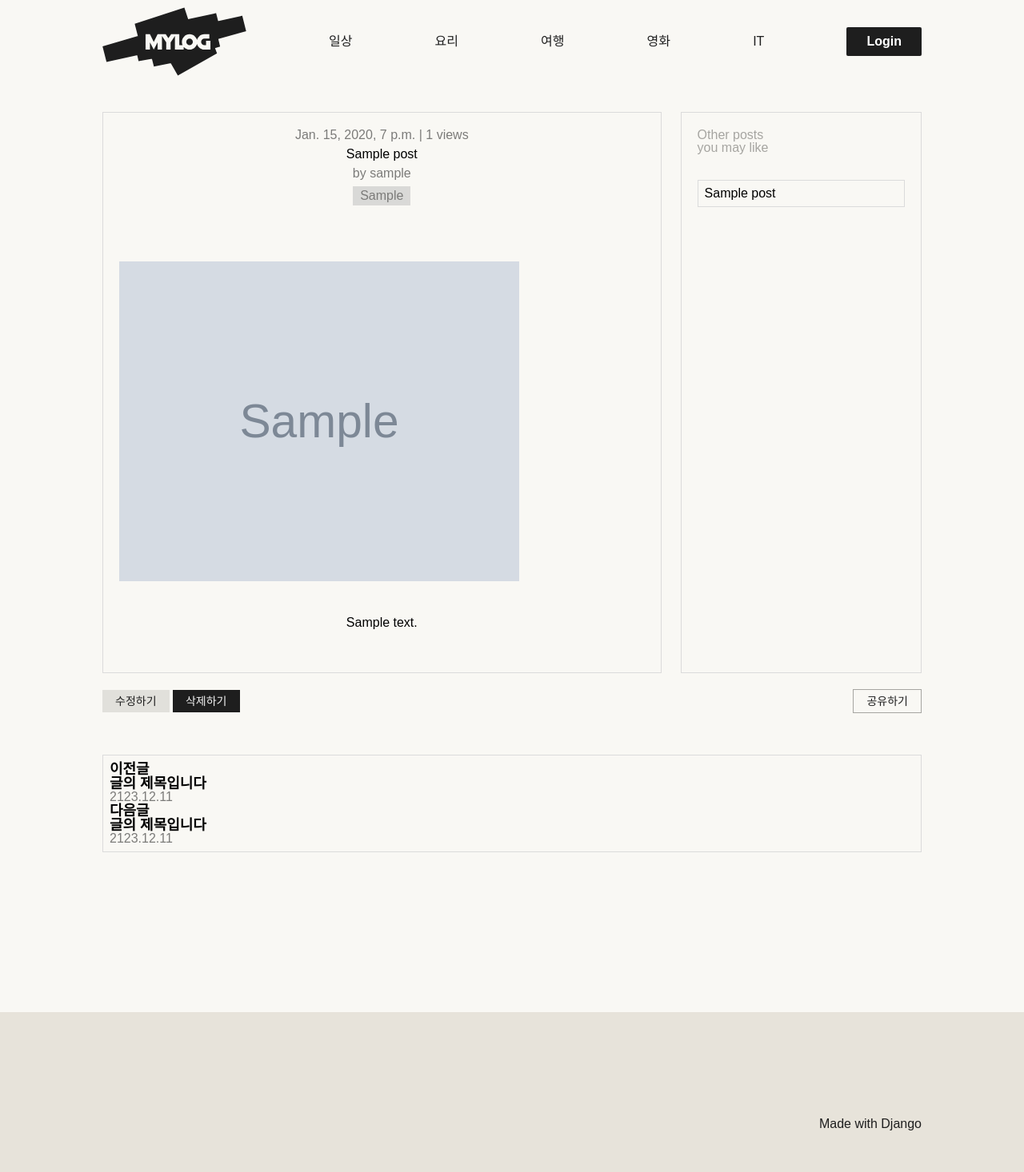
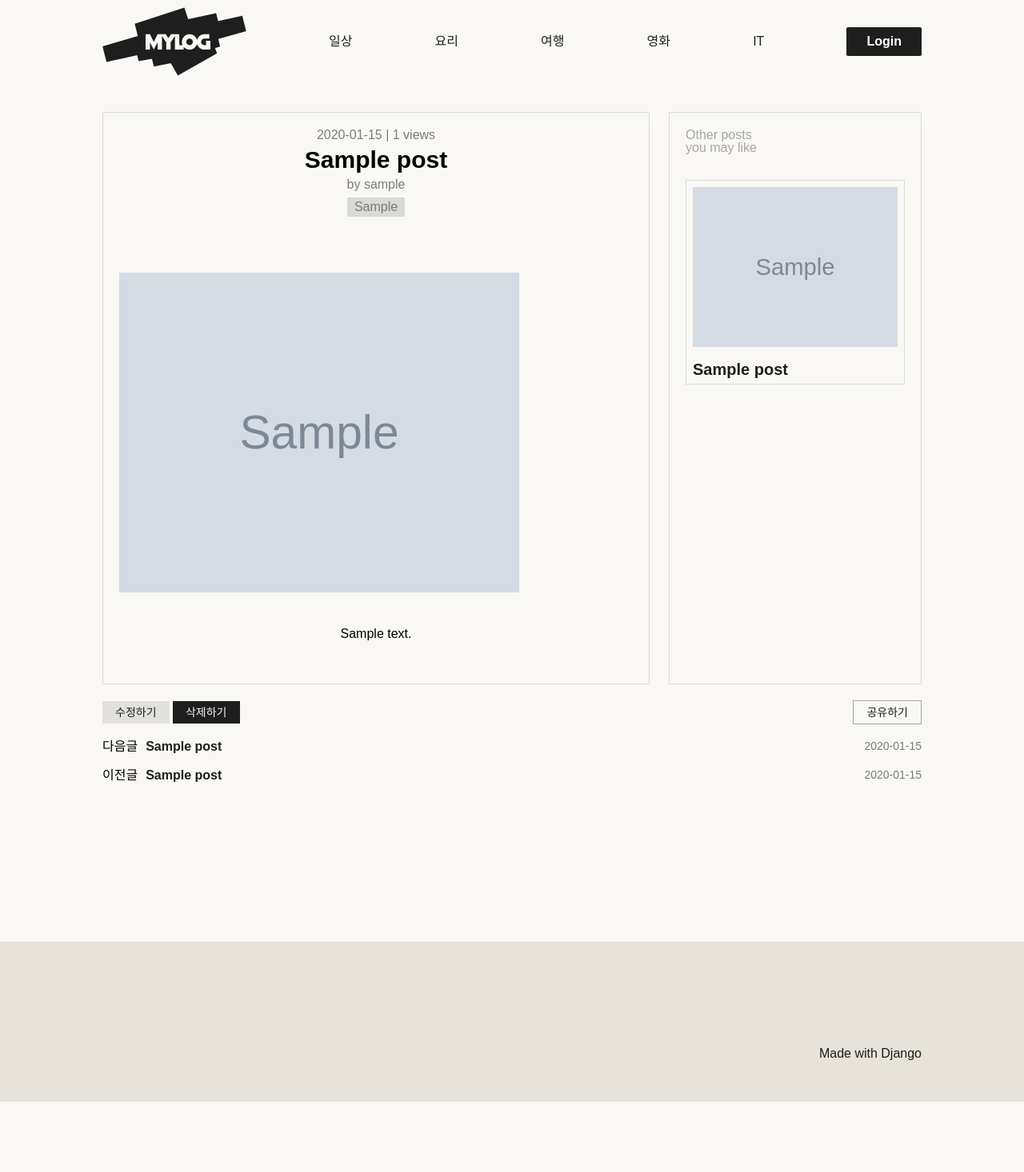
Before and after one commit to wdyneed/Django_blogProject, a Django app: template blogproject/blogapp/templates/site_2.html in a window 1280 px wide. Shown: the whole page at 80% size. After the commit the page ends 1378 px from the top, so only its background shows below. Run offline with Django 4.2, Linux system fonts and the light colour scheme; the template is opened without the code that fills it: values that come from a table or form of the project are taken from there, others are empty; tables that the repository leaves empty hold one stand-in row (values such as "Sample post"); grey boxes marked "Sample" are stand-in pictures; parts of the project's set-up code (start-up, migrations or seed data) failed here and were passed over; some libraries are stand-ins or nearby versions.

Commit message:
Update views.py, index, site_2.html Create timetemplates.py
날짜 계산하는 커스텀 필터 적용했습니다.

```diff
--- a/blogproject/blogapp/static/css/site_2.css
+++ b/blogproject/blogapp/static/css/site_2.css
@@ -58,6 +58,11 @@ h3{
 h5{
     font-size: 14px;
     opacity: 0.5;
+}
+
+#h1title{
+    font-size: 30px !important;
+    font-weight: 700 !important;
 }
 
 .topic-box{
@@ -165,7 +170,13 @@ a{
 }
 
 .recommend-box img{
-    width: 100%;
+    width: 256px;
     object-fit: cover;
-    height: 100%;
+    height: 200px;
+    margin-bottom: 8px;
 }
+
+.recommend-box p{
+    font-size:20px;
+    font-weight: 700;
+}
--- a/blogproject/blogapp/templates/index.html
+++ b/blogproject/blogapp/templates/index.html
@@ -1,6 +1,8 @@
 <!DOCTYPE html>
 <html lang="en">
 {% load static %}
+{% load humanize %}
+{% load timetemplates %}
 <head>
     <meta charset="UTF-8">
     <meta name="viewport" content="width=device-width, initial-scale=1.0">
@@ -67,7 +69,7 @@
                             <img src="{% static "img/기본이미지.jpg" %}" class="card-thumbnail-img">
                         {% endif %}
                         <div class="CardInfoBox">
-                            <p> {{ post.published_date }}</p>
+                            <p> {{ post.published_date|custom_timesince }}</p>
                             <h3>{{ post.title }}</h3>
                             <p class="SubInfo">{{ post.content|linebreaksbr|safe|truncatechars:100 }}</p>
                         </div>
--- a/blogproject/blogapp/templates/site_2.html
+++ b/blogproject/blogapp/templates/site_2.html
@@ -1,6 +1,8 @@
 <!DOCTYPE html>
 <html lang="en">
 {% load static %}
+{% load humanize %}
+{% load timetemplates %}
 
 <head>
     <meta charset="UTF-8">
@@ -40,8 +42,8 @@
             <div class="box-divider">
                 <div class="big-box ">
                     <div class="post-info">
-                        <h5>{{ post.published_date }} | {{ post.view_count }} views</h5>
-                        <h1>{{ post.title }}</h1>
+                        <h5>{{ post.published_date|custom_timesince }} | {{ post.view_count }} views</h5>
+                        <h1 id='h1title'>{{ post.title }}</h1>
                         <h5>by {{ post.author }}</h5>
                         <h5 class="topic-box">{{ post.topic }}</h5>
                     </div>
@@ -58,10 +60,16 @@
                   <h3>Other posts</br>you may like</h3>
                   {% for recommended_post in recommended_posts %}
                     <div class="recommend-box">
-                      {% comment %} <a href="{% url 'recommended_post_id ' %}"> {% endcomment %}
-                        {{ recommended_post.image_tag|safe }}
-                        {{ recommended_post.title }}</a>
+                      <a href='/post/{{ recommended_post.id }}'>
+                        {% if recommended_post.image %}
+                            <img src="{{ recommended_post.image.url }}">
+                        {% else %}
+                            <img src="{% static "img/기본이미지.jpg" %}">
+                        {% endif %}
+                        <p>{{ recommended_post.title }}</p>
+                      </a>
                     </div>
+
                   {% endfor %}
                 </div>
             </div>
@@ -74,24 +82,34 @@
                 </div>
                 <button class="share-button">공유하기</button>
             </div>
-            <div class="recommend-box">
-                <div class="recommend-divider">
-                    <div class="recommend-divider2">
-                        <a>이전글</a>
-                        <a>글의 제목입니다</a>
-                    </div>
-                    <h5>2123.12.11</h5>
+            {% if next_post %}
+            <div class="another-post-box">
+                <div class="post-box">
+                  <div>다음글</div>
+                  <div class="post-name">
+                    <a href='/post/{{ next_post.id }}'
+                      >{{ next_post.title }}</a>
+                  </div>
                 </div>
-                <div class="recommend-divider">
-                    <div class="recommend-divider2">
-                        <a>다음글</a>
-                        <a>글의 제목입니다</a>
-                    </div>
-                    <h5>2123.12.11</h5>
+                <p>{{ next_post.published_date|custom_timesince }}</p>
+              </div>
+              {% else %}
+              <div class="another-post-box"></div>
+              {% endif %}
+
+            {% if previous_post %}
+            <div class="another-post-box">
+                <div class="post-box">
+                  <div>이전글</div>
+                  <div class="post-name">
+                    <a href='/post/{{ previous_post.id }}'> {{ previous_post.title }} </a>
+                  </div>
                 </div>
+                <p> {{ previous_post.published_date|custom_timesince }} </p>
             </div>
-
-
+            {% else %}
+            <div class="another-post-box"></div>
+            {% endif %}
         </div>
     {% endblock contents %}
 
--- /dev/null
+++ b/blogproject/blogapp/templatetags/timetemplates.py
@@ -0,0 +1,23 @@
+from django import template
+from django.utils.timesince import timesince
+from datetime import datetime, timezone
+
+register = template.Library()
+
+@register.filter
+def custom_timesince(value):
+    now = datetime.now(timezone.utc)
+    delta = now - value
+
+    if delta.days != 0:
+        return value.strftime("%Y-%m-%d")
+    elif delta.seconds == 0:
+        return "now"
+    elif delta.seconds < 60:
+        return f"{delta.seconds}초 전"
+    elif delta.seconds // 60 < 60:
+        count = delta.seconds // 60
+        return f"{count}분 전"
+    else:
+        count = delta.seconds // 60 // 60
+        return f"{count}시간 전"
--- a/blogproject/blogproject/settings.py
+++ b/blogproject/blogproject/settings.py
@@ -53,6 +53,7 @@ INSTALLED_APPS = [
     'django.contrib.sessions',
     'django.contrib.messages',
     'django.contrib.staticfiles',
+    'django.contrib.humanize',
     'blogapp',
     'rest_framework',
     'ckeditor',
```
Also changed, not shown: blogproject/blogapp/views.py (+64 -45 lines), blogproject/blogapp/templatetags/__init__.py (added).
